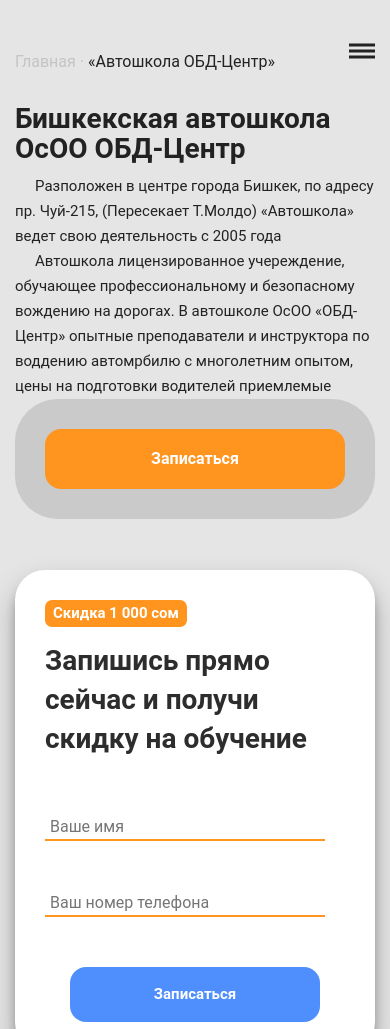
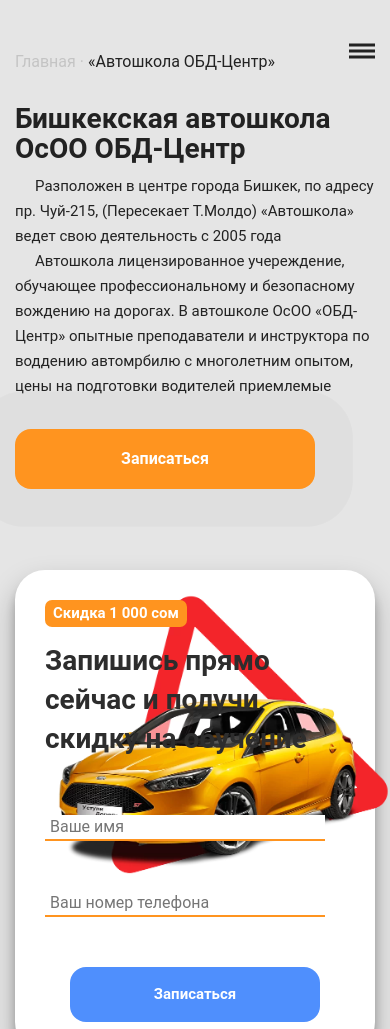
Before and after one commit to Nurbolot0225/Obd-center, a website: page src/index.html in a window 390 px wide. Shown: the top 1029 px of the page. Drawn offline with nearby package versions, Linux system fonts and the light colour scheme.

Commit message:
updated fags

```diff
--- a/src/index.html
+++ b/src/index.html
@@ -80,7 +80,7 @@
     <section class="avto" id="avtokg">
         <div class="container">
             <div class="row">
-                <div class="col-xl-6 col-md-12 col-lg-6 col-sm-12">
+                <div class="col-xl-6 col-md-6 col-lg-6 col-sm-12">
                     <div class="avto__wrapper">
                         <div class="avto__header"><span>Главная ·</span> «Автошкола ОБД-Центр»</div>
                         <h1 class="avto__title">Бишкекская автошкола ОсОО ОБД-Центр</h1>
@@ -90,7 +90,7 @@
                         <a href="#application" class="avto__btn">Записаться</a>
                     </div>
                 </div>
-                <div class="col-xl-6 col-md-12 col-lg-6">
+                <div class="col-xl-6 col-md-6 col-lg-6">
                     <img src="img/driving.webp" width="550" alt="img">
                 </div>
             </div>
@@ -243,7 +243,7 @@
                 <div class="col-xl-6 col-lg-6 col-md-6">
                     <h2 class="faqs__title">Часто задаваемые вопросы:</h2>
                 </div>
-                <div class="col-xl-6 col-lg-offset-3 col-md-6">
+                <div class="col-xl-6 col-md-6-offset-3">
                     <div class="faqs__item" data-faqs="open">
                         <div class="faqs__open">С какого возраста можно начать обучение?<i class="fal fa-angle-down"></i></div>
                         <p class="faqs__completed">Начать обучение можно с 16 лет, сдать экзамены в 17 лет, в 18 лет получить права.</p>
--- a/src/sass/blocks/_avto.scss
+++ b/src/sass/blocks/_avto.scss
@@ -40,7 +40,7 @@
         font-size: 16px;
         text-align: center;
         color: #FFFFFF;
-        animation: radial-pulse 1.5s infinite;
+        animation: radial-pulse 1.8s infinite;
         transition: all .5s;
         &:hover {
             animation: none;
@@ -53,35 +53,9 @@
 
 @keyframes radial-pulse {
     0% {
-        transform: scale(.6);
-		opacity: 0;
-    }
-
-    50%{
-		transform: scale(.9);
-		opacity: 0;
-	}
-    60%{
-
-		-webkit-transform: scale(1.1);opacity: .6;
-
-	}
-
-	70%{
-
-		-webkit-transform: scale(1.3);opacity: .85;
-
-	}
-
-	80%{
-
-		-webkit-transform: scale(1.4);opacity: .6;
-
-	}
-
-	100%{
-
-		-webkit-transform: scale(1.6);opacity: 0;
-
-	}
+        box-shadow: 0 0 10px 0px tomato, 0 0 10px 0px tomato;
+      }
+      100% {
+        box-shadow: 0 0 18px 6px rgba(255, 48, 26, 0), 0 0 4px 50px rgba(255, 48, 26, 0);
+      }
   }
--- a/src/sass/blocks/_media.scss
+++ b/src/sass/blocks/_media.scss
@@ -75,18 +75,22 @@
         }
     }
     .avto {
-        height: 480px;
+        height: 550px;
         padding: 50px 0;
+        &__wrapper {
+            display: flex;
+            flex-direction: column;
+        }
         &__header {
             margin-bottom: 40px;
         }
         img {
-            display: none;
+            width: 380px;
         }
         &__btn {
             display: block;
-            margin: 0 auto;
-            width: 250px;
+            width: 200px;
+            text-align: center;
         }
         &__title {
             font-size: 36px;
```
Also changed, not shown: src/css/style.min.css, src/img/pattern.png (added).
